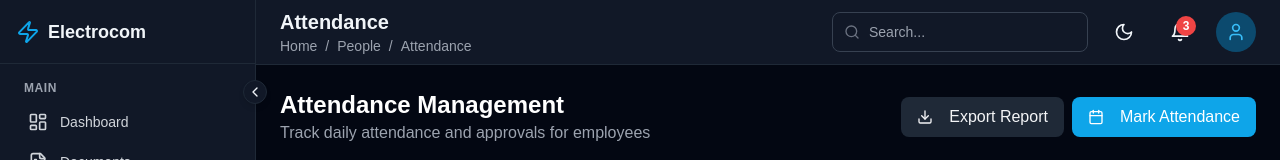
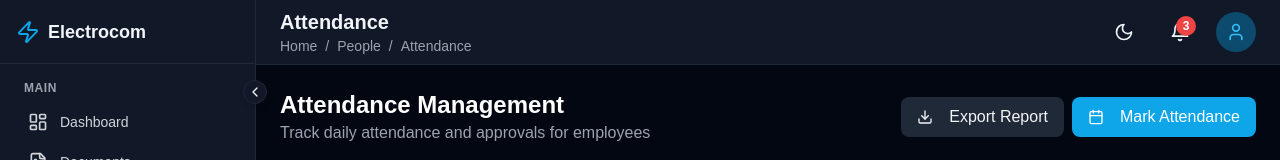
Before and after one commit to Electrocom-Solutions/WebApp, a Next.js app: page /attendance in a window 1280 px wide. Shown: the top 160 px of the page. Built offline with nearby package versions, Linux system fonts and the light colour scheme.

Commit message:
Remove global search bar from header component

```diff
--- a/components/layout/header.tsx
+++ b/components/layout/header.tsx
@@ -1,8 +1,7 @@
 "use client";
 
-import { Bell, Search, Moon, Sun, User, Settings, LogOut } from "lucide-react";
+import { Bell, Moon, Sun, User, Settings, LogOut } from "lucide-react";
 import { Button } from "@/components/ui/button";
-import { Input } from "@/components/ui/input";
 import { useState, useRef, useEffect } from "react";
 import { cn } from "@/lib/utils";
 import { NotificationsDropdown } from "@/components/notifications/notifications-dropdown";
@@ -68,15 +67,6 @@ export function Header({ title, breadcrumbs }: { title: string; breadcrumbs?: st
         </div>
 
         <div className="flex items-center gap-4">
-          <div className="relative hidden md:block">
-            <Search className="absolute left-3 top-1/2 h-4 w-4 -translate-y-1/2 text-gray-500" />
-            <Input
-              type="search"
-              placeholder="Search..."
-              className="w-64 pl-9"
-            />
-          </div>
-
           <Button
             variant="ghost"
             size="icon"
```
